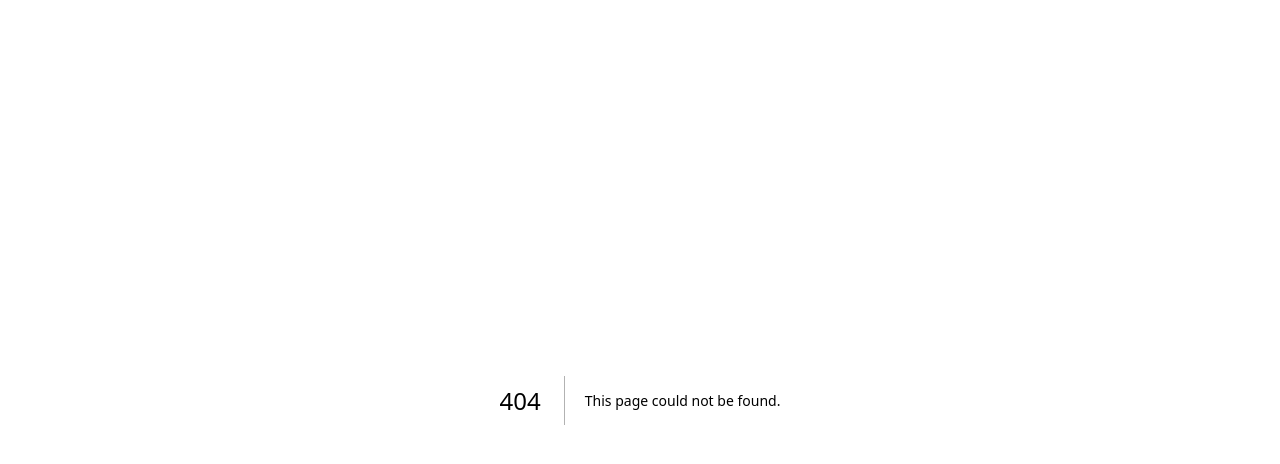
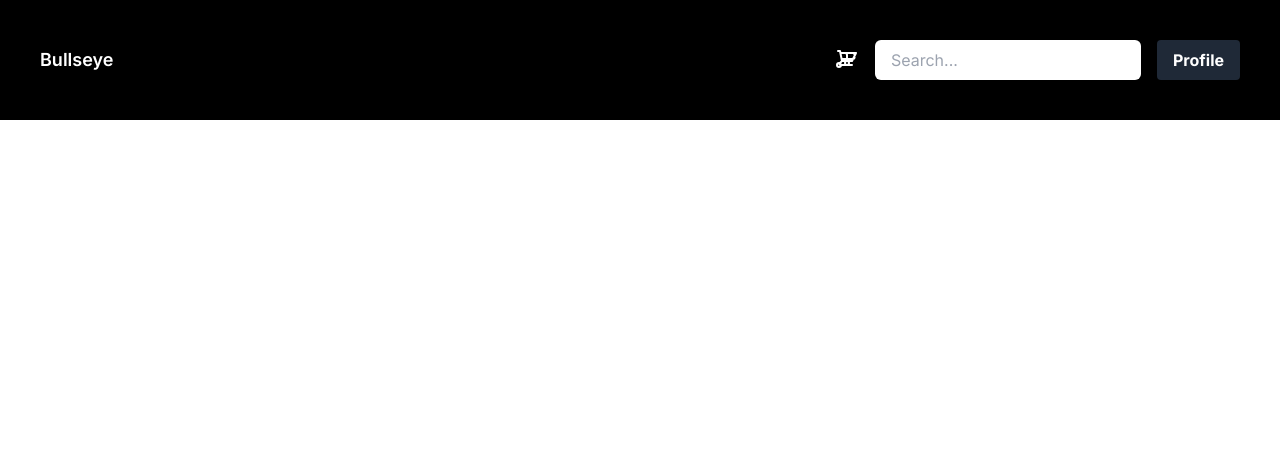
Before and after one commit to Rifandye/Bullseye-old, a Next.js app in the folder bullseye/: page /home in a window 1280 px wide. Before the commit this address had no page. Shown: the top 464 px of the page. Built offline with nearby package versions, Linux system fonts and the light colour scheme.

Commit message:
style: layouting for navbar

```diff
--- /dev/null
+++ b/bullseye/src/app/components/Navbar.tsx
@@ -0,0 +1,35 @@
+export default function Navbar() {
+  return (
+    <main>
+      <nav className="bg-black text-white p-10">
+        <div className="container mx-auto flex justify-between items-center">
+          <div className="text-lg font-semibold">Bullseye</div>
+          <div className="flex items-center space-x-4">
+            <svg
+              xmlns="http://www.w3.org/2000/svg"
+              className="h-6 w-6 hover:text-gray-300"
+              fill="none"
+              viewBox="0 0 24 24"
+              stroke="currentColor"
+            >
+              <path
+                strokeLinecap="round"
+                strokeLinejoin="round"
+                strokeWidth={2}
+                d="M3 3h2l.4 2M7 13h10l4-8H5.4M7 13L5.4 5M7 13l-2.293 2.293c-.63.63-.184 1.707.707 1.707H17m-5 0a2 2 0 100-4 2 2 0 000 4zm-6 0a2 2 0 11-4 0 2 2 0 014 0zm6-6V7a2 2 0 00-2-2H5.4M5.4 5H7m10 0h.6a2 2 0 012 2v2a2 2 0 01-2 2H7"
+              />
+            </svg>
+            <input
+              type="text"
+              placeholder="Search..."
+              className="px-4 py-2 rounded-md text-black"
+            />
+            <button className="bg-gray-800 hover:bg-gray-700 text-white font-bold py-2 px-4 rounded">
+              Profile
+            </button>
+          </div>
+        </div>
+      </nav>
+    </main>
+  );
+}
--- /dev/null
+++ b/bullseye/src/app/home/page.tsx
@@ -0,0 +1,9 @@
+import Navbar from "../components/Navbar";
+
+export default function HomePage() {
+  return (
+    <main>
+      <Navbar />
+    </main>
+  );
+}
--- a/bullseye/src/app/login/page.tsx
+++ b/bullseye/src/app/login/page.tsx
@@ -5,7 +5,7 @@ export default function LoginPage() {
     <main
       className="flex min-h-screen w-full justify-center items-center"
       style={{
-        backgroundImage: "url('/background.jpg')",
+        backgroundImage: "url('/regisbackground.jpg')",
         backgroundSize: "cover",
         backgroundPosition: "center",
       }}
--- a/bullseye/src/app/register/page.tsx
+++ b/bullseye/src/app/register/page.tsx
@@ -5,7 +5,7 @@ export default function RegisterPage() {
     <main
       className="flex min-h-screen w-full justify-center items-center"
       style={{
-        backgroundImage: "url('/regisbackground.jpg')",
+        backgroundImage: "url('/background.jpg')",
         backgroundSize: "cover",
         backgroundPosition: "center",
       }}
```
Also changed, not shown: bullseye/src/app/login/login.css (+9 -5 lines), bullseye/src/app/register/register.css (+7 -3 lines), bullseye/src/app/home/home.css (added).
